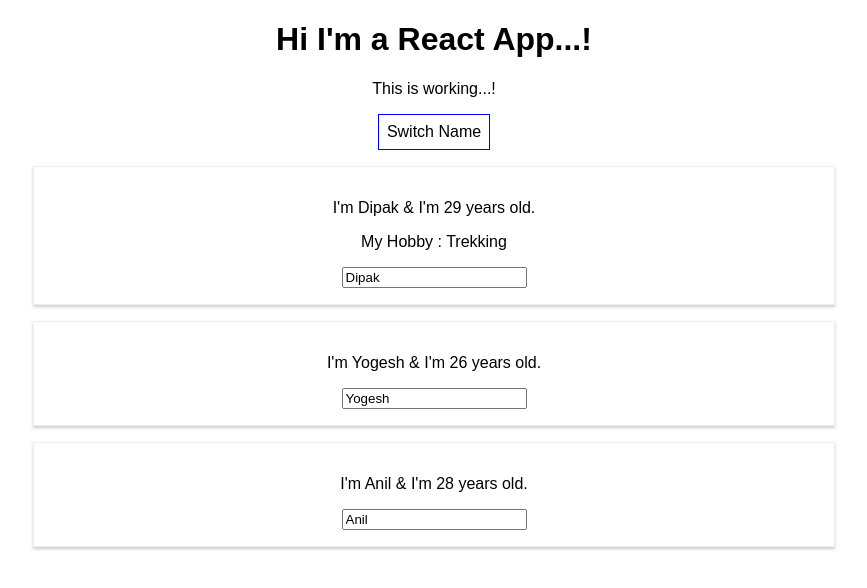
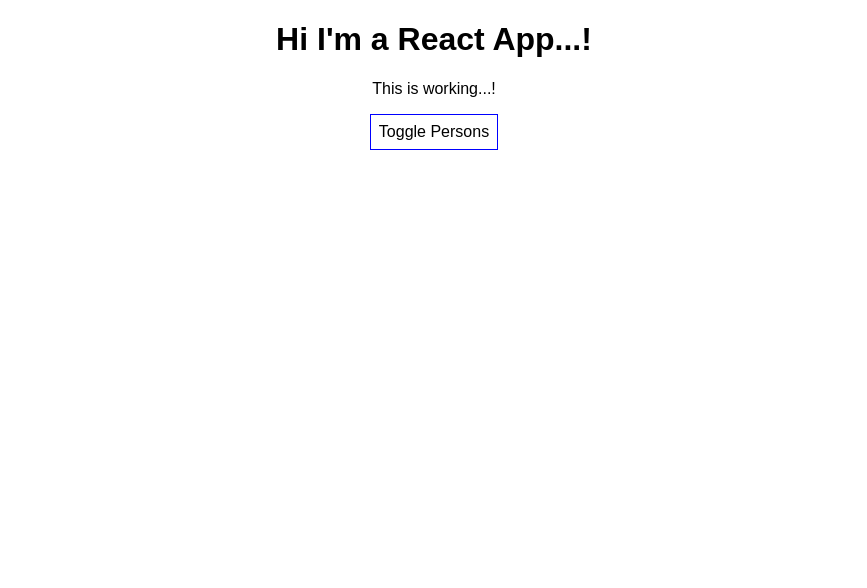
Before and after one commit to dipak20/react-complete-guide, a React (Create React App) app: page / in a window 1280 px wide. Shown: the top 588 px of the page, without its empty margins (206-1073 px from the left). Built offline with nearby package versions, Linux system fonts and the light colour scheme.

Commit message:
After using list in JS way

```diff
--- a/src/App.js
+++ b/src/App.js
@@ -9,7 +9,8 @@
       {name : "Dipak", age : 29},
       { name : "Yogesh", age : 26},
       { name : "Anil", age : 28}
-    ]
+    ],
+    showPersons: false
   }
 
   switchNameHandler = (newName) => {
@@ -33,6 +34,11 @@
 
   }
 
+  togglePersonHandler = () => {
+    const doesShow = this.state.showPersons;
+    this.setState({showPersons: !doesShow});
+  }
+
   render() {
 
     const style = {
@@ -43,25 +49,28 @@
       cursor : 'pointer'
     }
 
+    let persons= null;
+
+    if(this.state.showPersons){
+      persons= (
+        <div>
+          {this.state.persons.map(person => {
+            return <Person
+             name={person.name}
+             age={person.age} />
+          })}
+        </div>
+      )
+    }
+
     return (
       <div className="App">
         <h1>Hi I'm a React App...!</h1>
         <p>This is working...!</p>
         <button
           style = {style}
-          onClick={ () => this.switchNameHandler('Dipak Pachpande')}>Switch Name</button>
-        <Person
-         name={this.state.persons[0].name}
-         age={this.state.persons[0].age}
-         click={this.switchNameHandler.bind(this,'Dipu')}
-         changed={this.nameChangedHandler}
-         >My Hobby : Trekking</Person>
-        <Person
-         name={this.state.persons[1].name}
-         age={this.state.persons[1].age} />
-        <Person
-         name={this.state.persons[2].name}
-         age={this.state.persons[2].age} />
+          onClick={this.togglePersonHandler}>Toggle Persons</button>
+         {persons}
       </div>
     );
 
```
